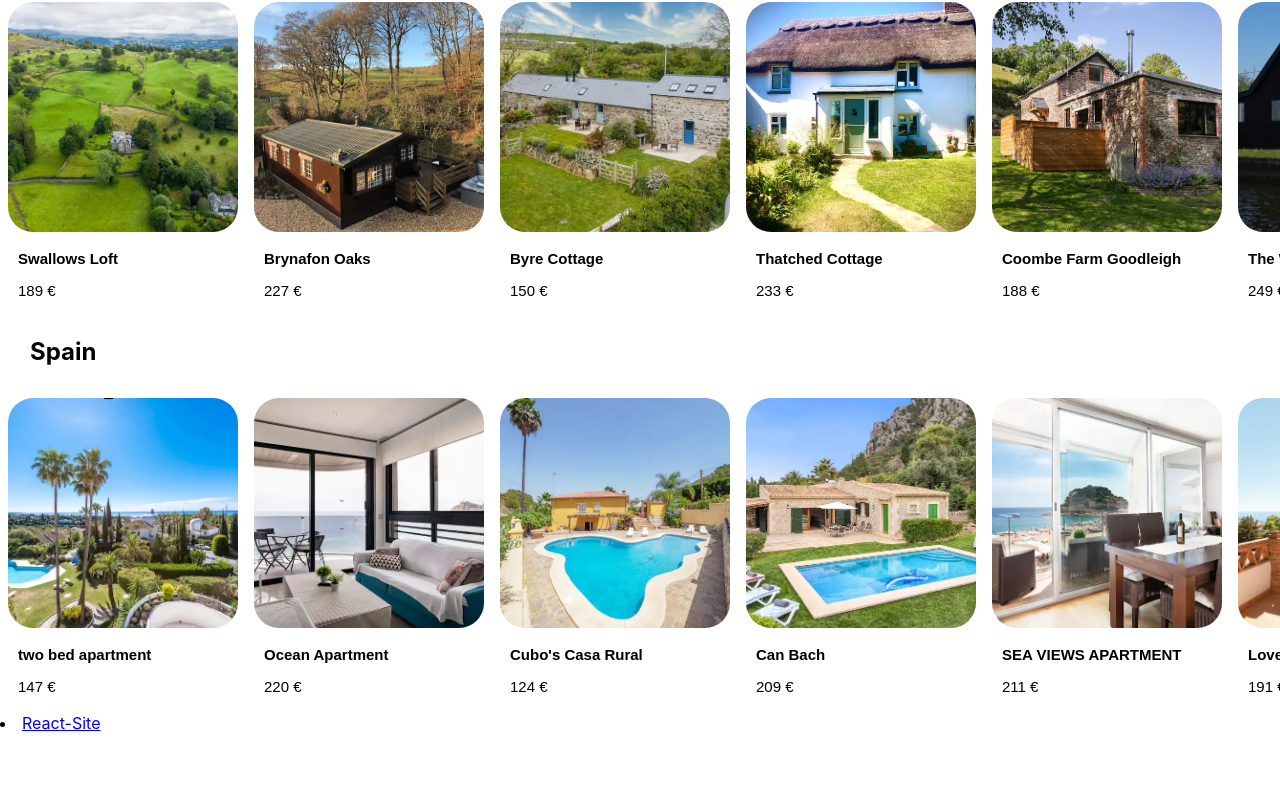
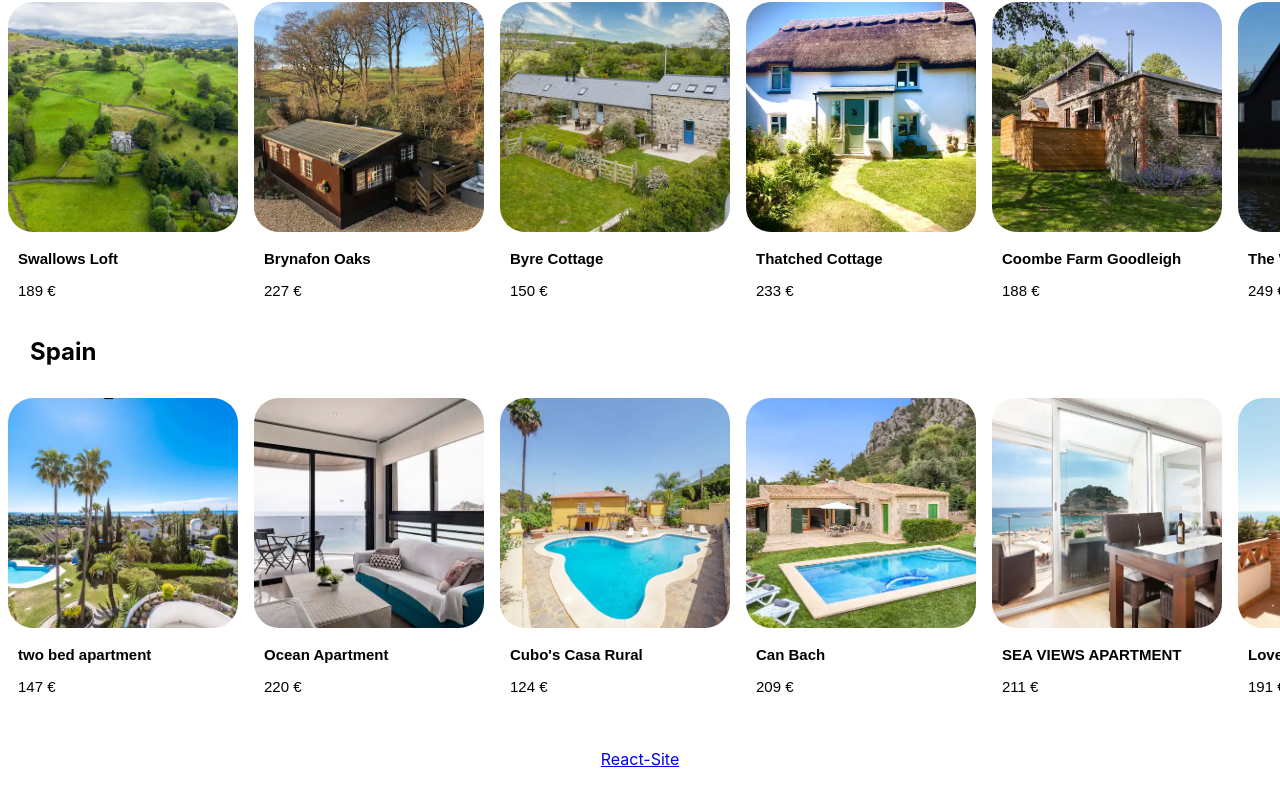
Before and after one commit to JulianDiener/webtech, a React (Create React App) app: page /htmlSite in a window 1280 px wide. Shown: the part 539-1345 px from the top of the page. Before the commit the page ends 1272 px from the top, so only its background shows below. Built offline with nearby package versions, Linux system fonts and the light colour scheme.

Commit message:
CHG: used Footer-Component

```diff
--- a/src/webpages/htmlSite.js
+++ b/src/webpages/htmlSite.js
@@ -194,7 +194,14 @@ const HtmlSite = () => {
                         <p>{picturesSpain[9].price}</p>
                     </button></div>
             </div>
-            <li><Link to="/">React-Site</Link></li>
+            <div style={{marginTop:"20px"}}>
+                <footer>
+                    <div className='footerDiv'>
+                        <Link  className="linkClass" to="/">React-Site</Link>
+                        <p>Copyright &copy; 2023</p>
+                    </div>
+                </footer>
+            </div>
         </div>
     );
 };
--- a/src/webpages/reactSite.jsx
+++ b/src/webpages/reactSite.jsx
@@ -1,10 +1,8 @@
 import React from 'react';
 import {picturesItalia,picturesEngland,picturesSpain} from '../pictures';
-import {
-    Link
-} from "react-router-dom";
 
 import PictureSlider from "../components/pictureSlide";
+import Footer from "../components/footer"
 
 
 
@@ -17,7 +15,7 @@ const ReactSite = () => {
             <PictureSlider list={picturesEngland} />
             <h2>Spain</h2>
             <PictureSlider list={picturesSpain} />
-            <li><Link to="/htmlSite">HTML-Site</Link></li>
+            <Footer name={"HTML-Site"} link={"/htmlSite"} />
         </div>
     );
 };
```
